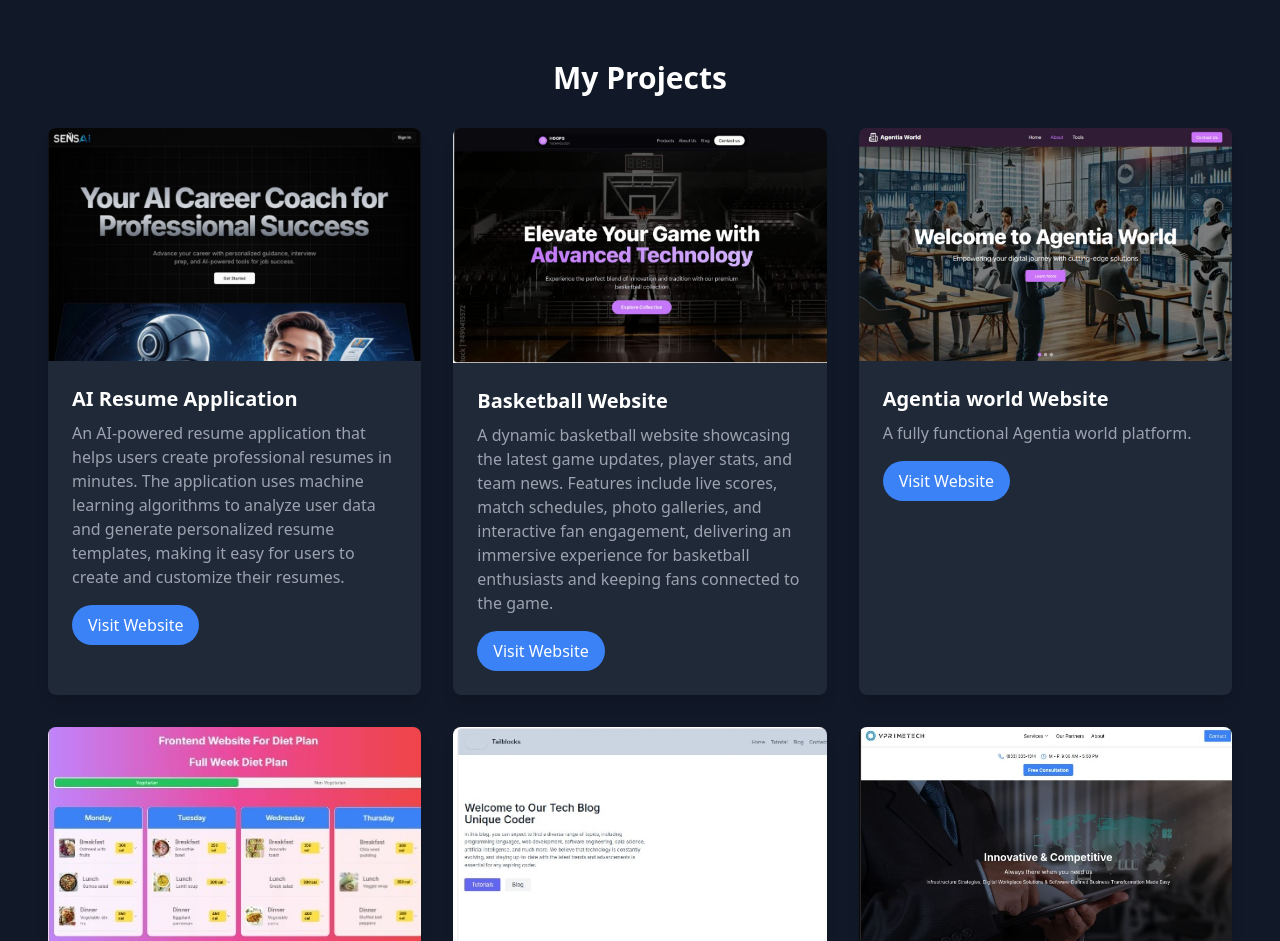
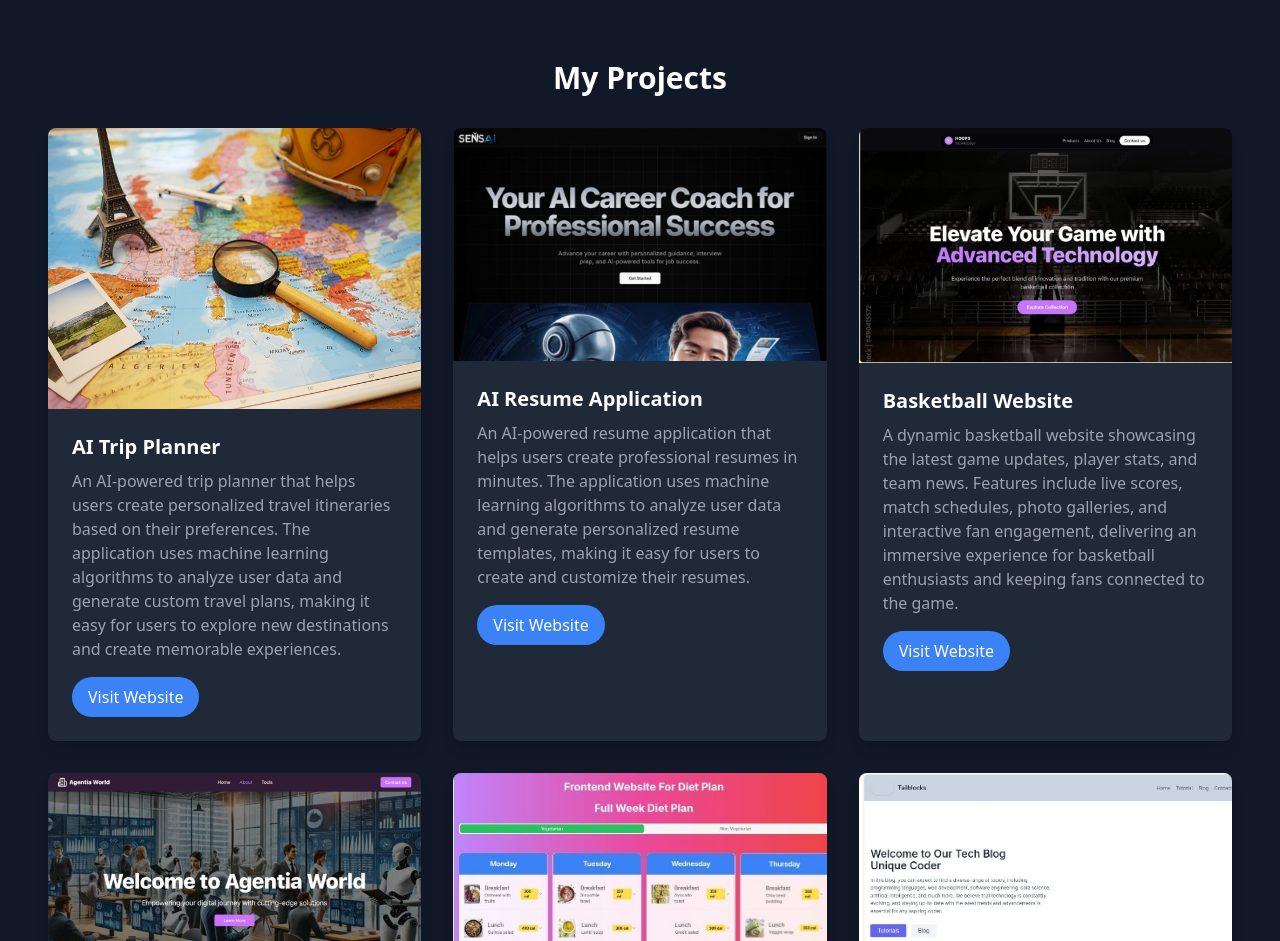
Before and after one commit to mfahadjbr/Portfolio_Fahad_Jabbar, a Next.js app: page / in a window 1280 px wide. Shown: the part 1560-2501 px from the top of the page. Built offline with nearby package versions, Linux system fonts and the light colour scheme.

Commit message:
new project

```diff
--- a/app/components/Project.tsx
+++ b/app/components/Project.tsx
@@ -3,6 +3,13 @@ import { motion } from 'framer-motion';
 
 // Mock project data with project-specific links
 const projects = [
+  {
+    id: 1,
+    title: 'AI Trip Planner',
+    description: 'An AI-powered trip planner that helps users create personalized travel itineraries based on their preferences. The application uses machine learning algorithms to analyze user data and generate custom travel plans, making it easy for users to explore new destinations and create memorable experiences.',
+    imageUrl: '/trip.jpg',
+    link: 'https://mfahadjbr-ai-trip-plan-website-srcproject1main-0b1pil.streamlit.app',
+  },
   {
     id: 1,
     title: 'AI Resume Application',
```
Also changed, not shown: public/trip.jpg (added).
